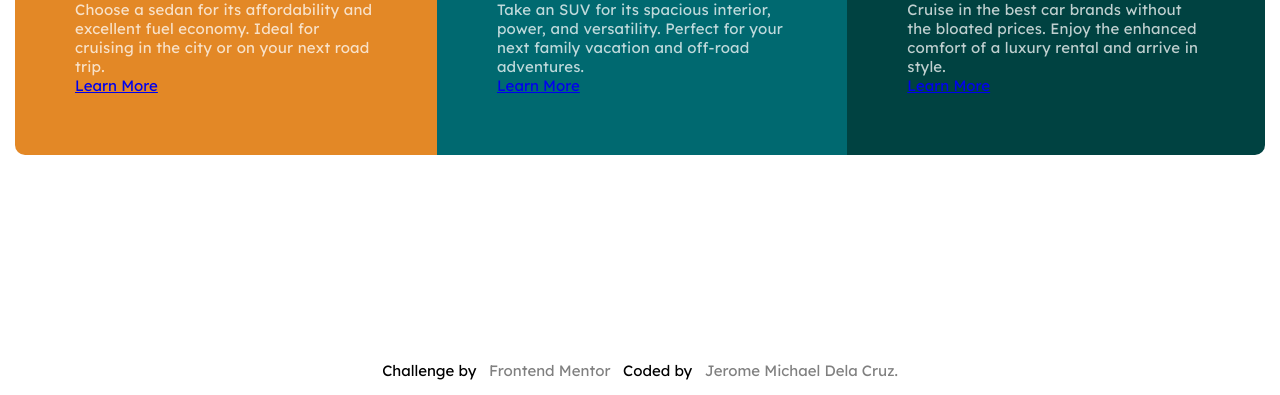
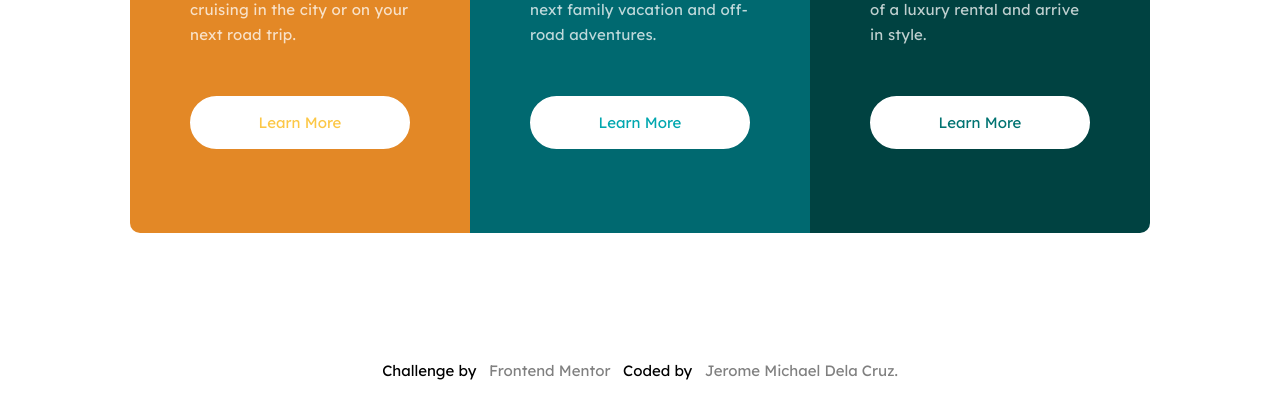
Before and after one commit to noonecaresman023/3-Column-Preview-Card, a plain HTML site: page index.html in a window 1280 px wide. Shown: the part 405-800 px from the top of the page. Drawn offline with Linux system fonts and the light colour scheme.

Commit message:
Update stylesheet.css

```diff
--- a/stylesheet.css
+++ b/stylesheet.css
@@ -14,6 +14,7 @@ font-family: 'Lexend Deca', sans-serif;
     --active-state: hsla(0, 0%, 100%, 0.75);
     --very-light-gray: hsl(0, 0%, 95%);
 }
+
 
 *{
     margin: 0;
@@ -35,6 +36,8 @@ body{
 .grid-container{
     display: grid;
     grid-auto-flow: row;
+    align-items: center;
+    justify-content: center;
 }
 
 h2{
@@ -63,12 +66,22 @@ article{
 .sedan-p, .SUV-p, .luxury-p{
     color: var(--active-state);
     letter-spacing: .2px;
+    line-height: 25px;
 }
 
+.sedan-button{
+    color: var(--sedan-bg-color);
+}
+.suv-button{
+    color: var(--SUV-bg-color);
+}
+.luxury-button{
+    color: var(--luxury-bg-color);
+}
 
-button{
+.button{
+    display: block;
     cursor: pointer;
-    mix-blend-mode: screen;
     border-radius: 30px;
     text-align: center;
     padding: 1em 3em 1em 3em;
@@ -76,9 +89,11 @@ button{
     font-family: 'Lexend Deca', sans-serif;
     border: 2px solid white;
     background-color: white;
+    text-decoration: none;
+    mix-blend-mode: screen;
 }
 
-button:hover{
+.button:hover{
     background-color: transparent;
     color: var(--active-state);
 }
@@ -103,7 +118,10 @@ footer a{
 
 
 @media screen and (min-width: 1024px){
-
+    main{
+        max-width: 1110px;
+        margin: 0 auto;
+    }
     body{
         justify-content: center;
         align-items: center;
@@ -111,6 +129,11 @@ footer a{
     }
     .grid-container{
         grid-auto-flow: column;
+    }
+
+    .sedan-p, .SUV-p, .luxury-p{
+        height: 150px;
+        width: 220px;
     }
 
     /** for border radius for this screen */
```
